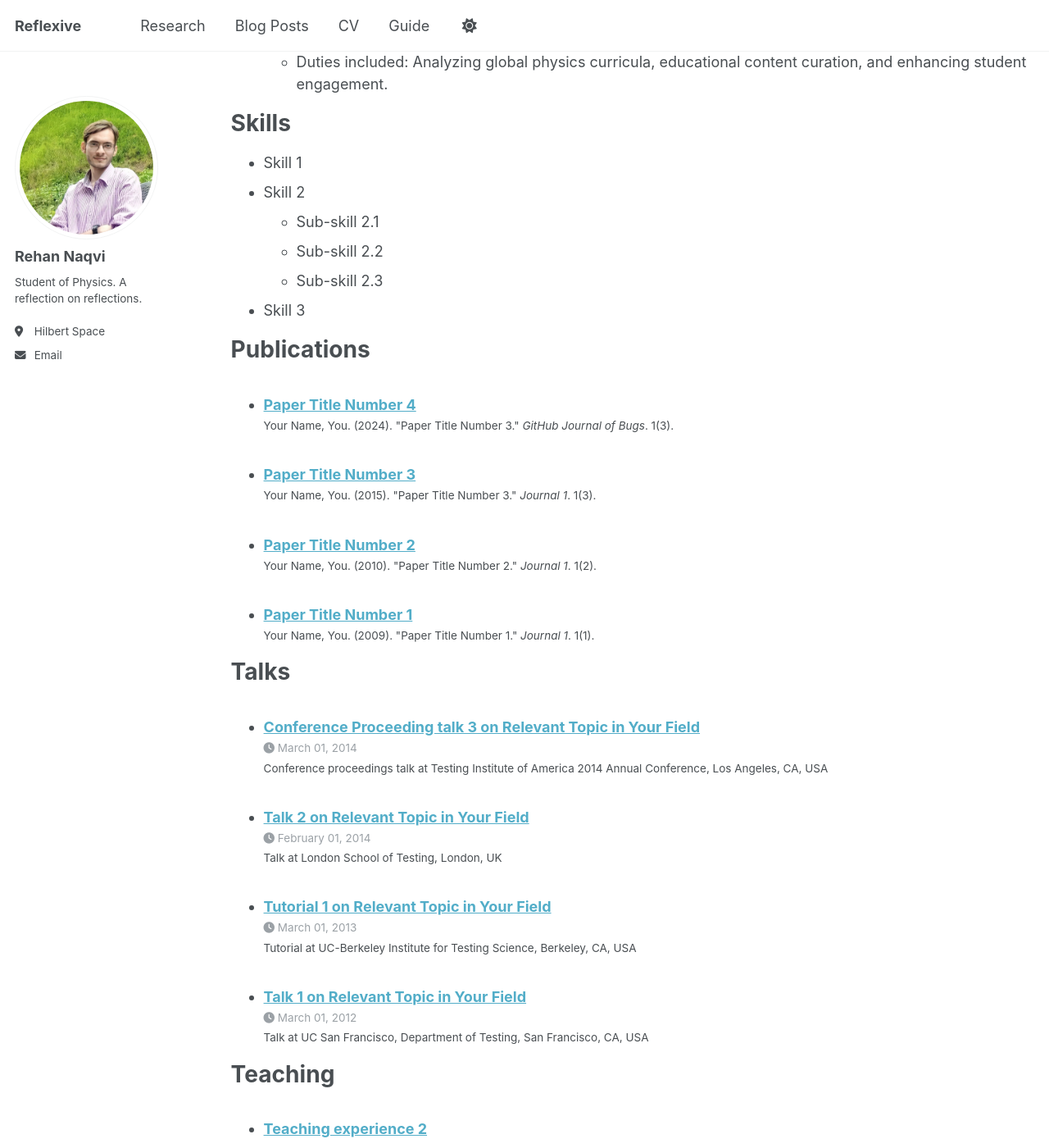
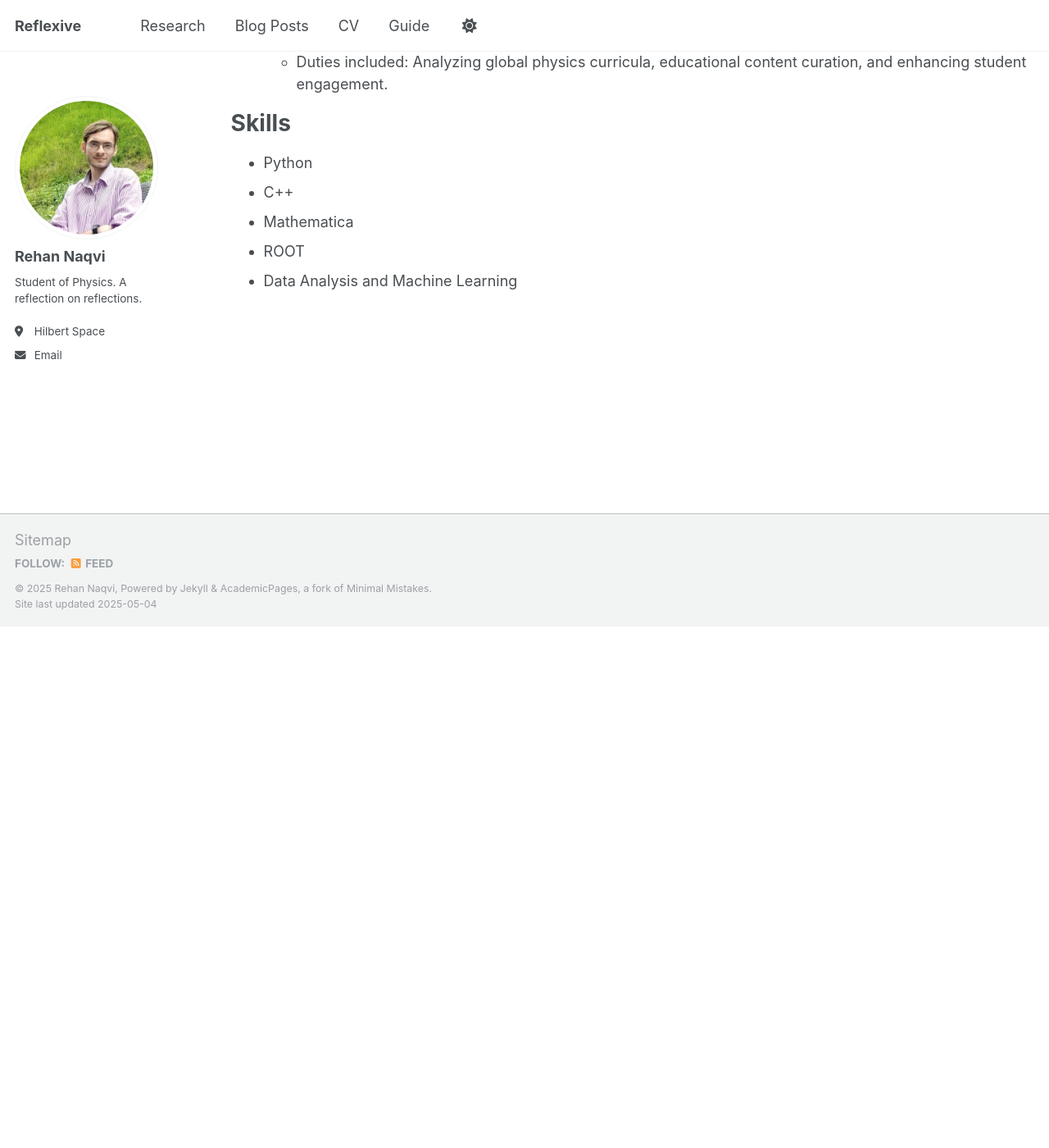
Before and after one commit to rayhannaqvi/rayhannaqvi.github.io, a Jekyll site: the page built from _pages/cv.md, in a window 1280 px wide and 1400 px high, scrolled down 1036 px. Shown: the whole window at 82% size. Built offline with Jekyll 4.4.1, drawn with Linux system fonts in a browser that asks for light colours; after the commit the page ends 1800 px from its top, so only the background shows below that; some of the changed text lies outside the part shown.

Commit message:
Update cv.md
updated CV

```diff
--- a/_pages/cv.md
+++ b/_pages/cv.md
@@ -41,31 +41,8 @@ Work experience
 
 Skills
 ======
-* Skill 1
-* Skill 2
-  * Sub-skill 2.1
-  * Sub-skill 2.2
-  * Sub-skill 2.3
-* Skill 3
-
-Publications
-======
-  <ul>{% for post in site.publications reversed %}
-    {% include archive-single-cv.html %}
-  {% endfor %}</ul>
-
-Talks
-======
-  <ul>{% for post in site.talks reversed %}
-    {% include archive-single-talk-cv.html  %}
-  {% endfor %}</ul>
-
-Teaching
-======
-  <ul>{% for post in site.teaching reversed %}
-    {% include archive-single-cv.html %}
-  {% endfor %}</ul>
-
-Service and leadership
-======
-* Currently signed in to 43 different slack teams
+* Python
+* C++
+* Mathematica
+* ROOT
+* Data Analysis and Machine Learning
```
Also changed, not shown: other parts of _pages/cv.md (+2 -2 lines).
